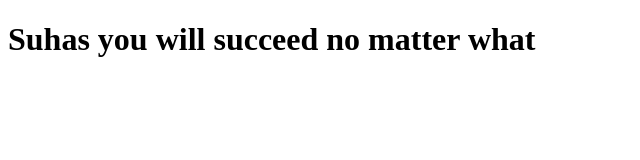
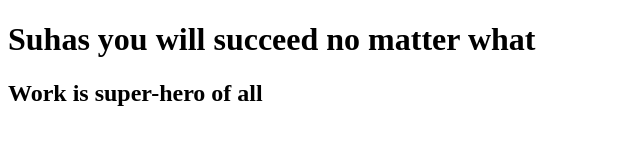
Before and after one commit to Suhas-124/demo-repo4, a plain HTML site: page index.html in a window 1280 px wide. Shown: the whole page, without its empty margins (0-640 px from the left). Drawn offline with Linux system fonts and the light colour scheme.

Commit message:
second git

```diff
--- a/index.html
+++ b/index.html
@@ -5,6 +5,7 @@
 </head>
 <body>
     <h1>Suhas you will succeed no matter what</h1>
+    <h2>Work is super-hero of all</h2>
 
 </body>
 </html>
```
